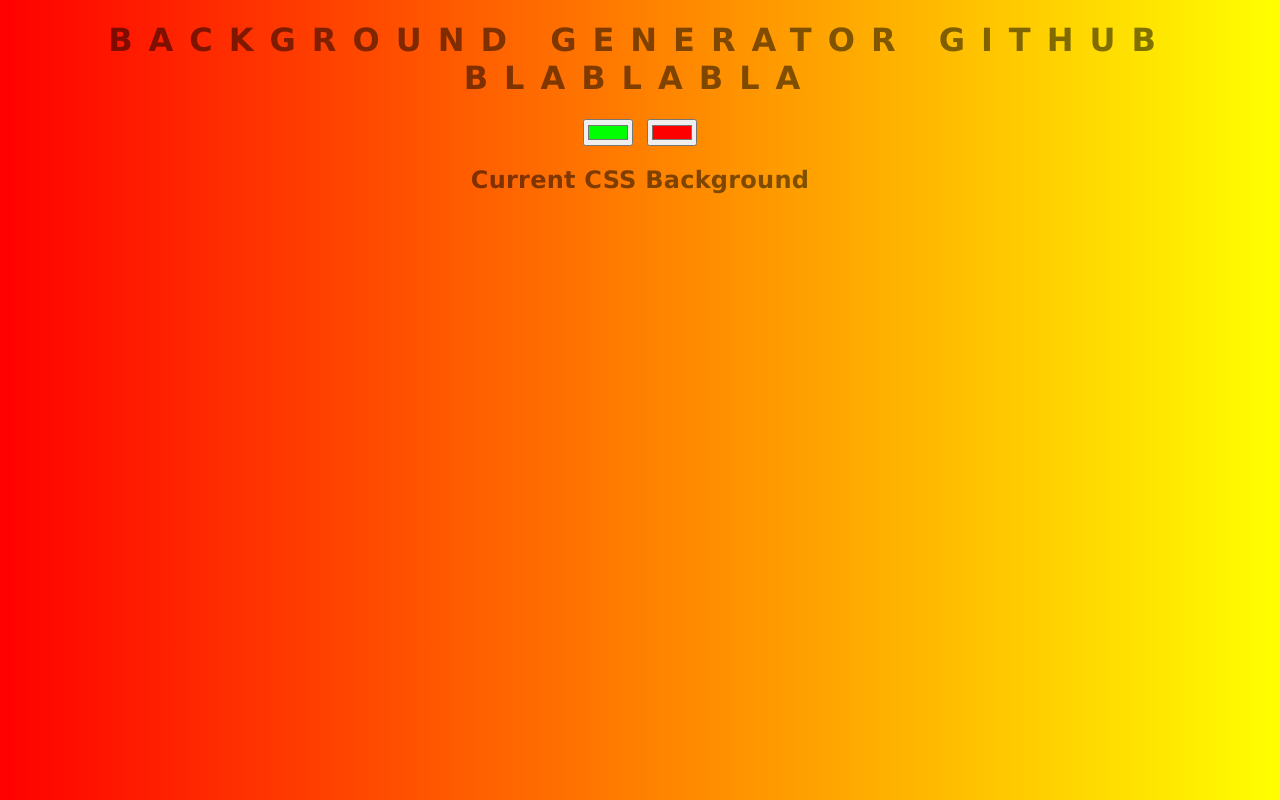
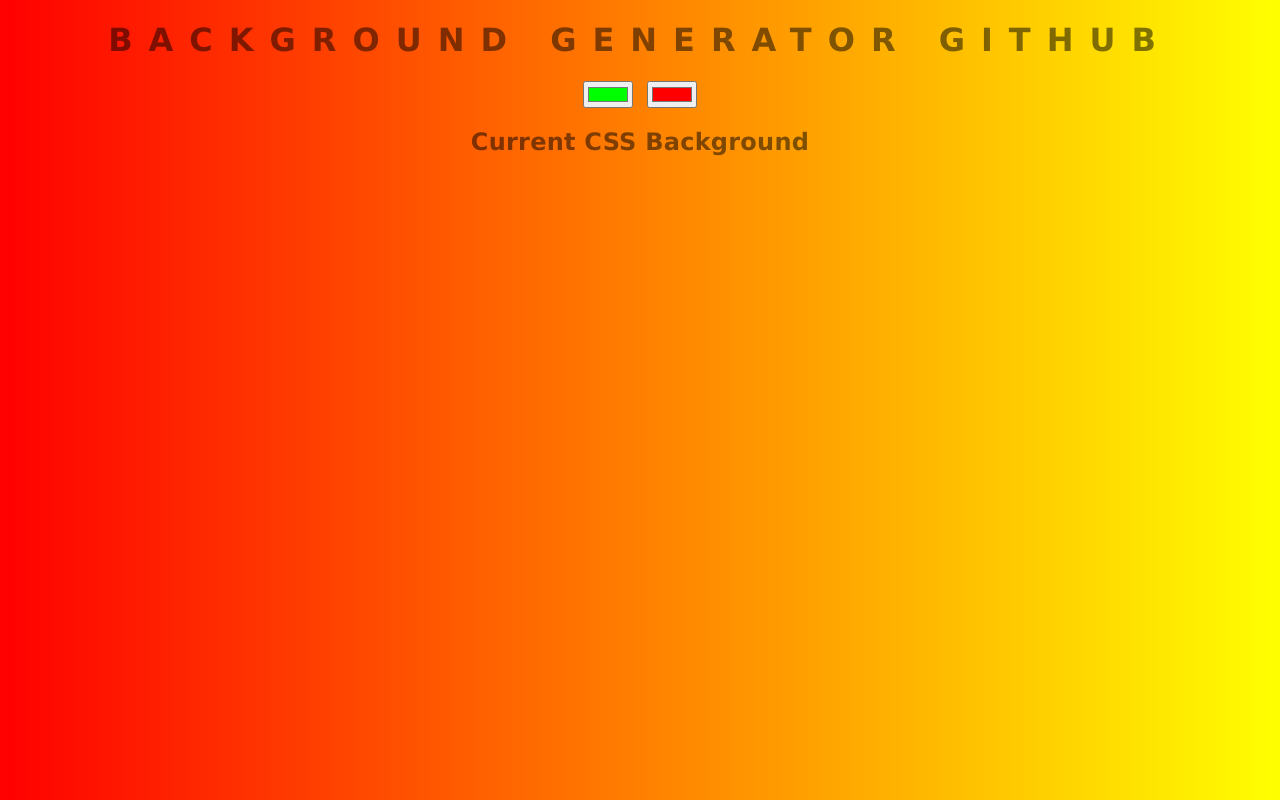
Before and after one commit to draguhn/background-generator, a plain HTML site: page index.html in a window 1280 px wide. Drawn offline with Linux system fonts and the light colour scheme.

Commit message:
deleted blablaba

```diff
--- a/index.html
+++ b/index.html
@@ -7,7 +7,7 @@
   <title>Gradient Background</title>
 </head>
 <body id="gradient">
-  <h1>Background Generator GitHub blablabla</h1>
+  <h1>Background Generator GitHub</h1>
   <input type="color" name="color1" value="#00ff00" class="color1">
   <input type="color" name="color2" value="#ff0000" class="color2">
   <h2>Current CSS Background</h2>
```
Also changed, not shown: 1 other file.
